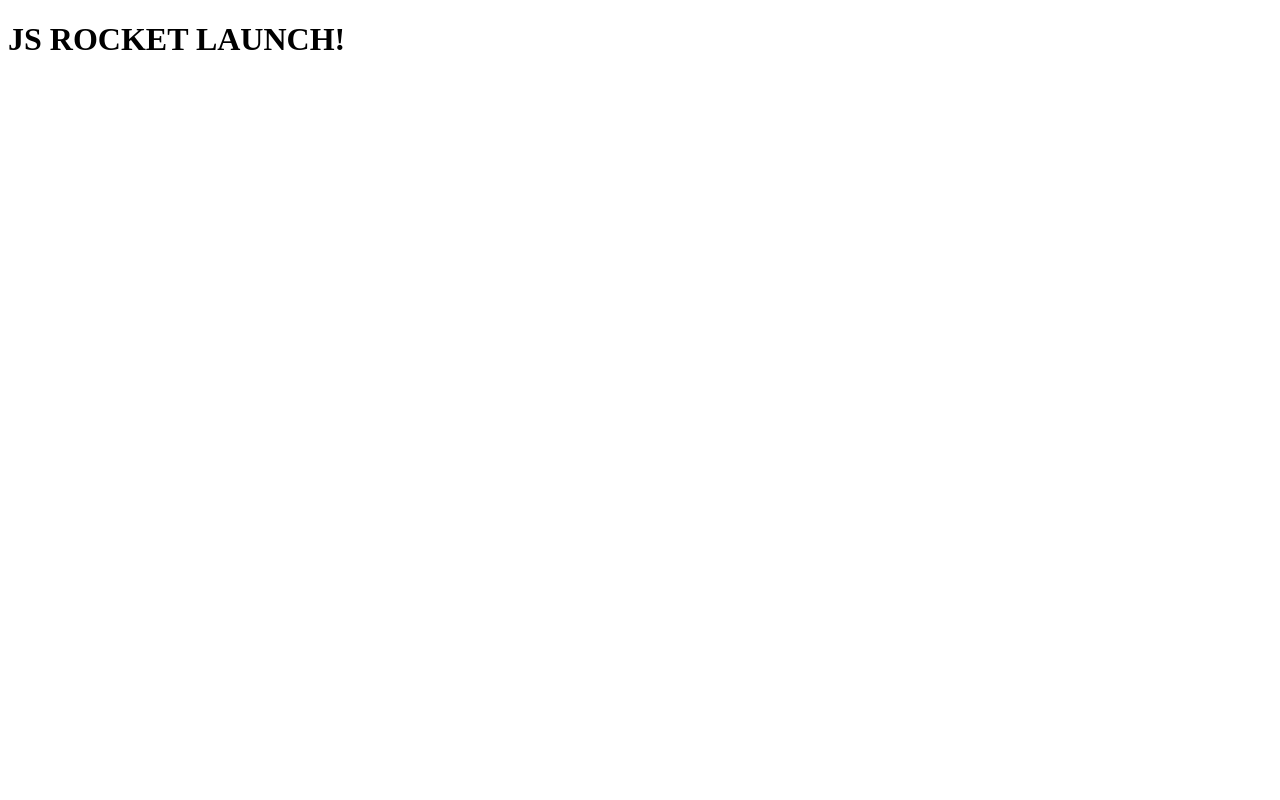
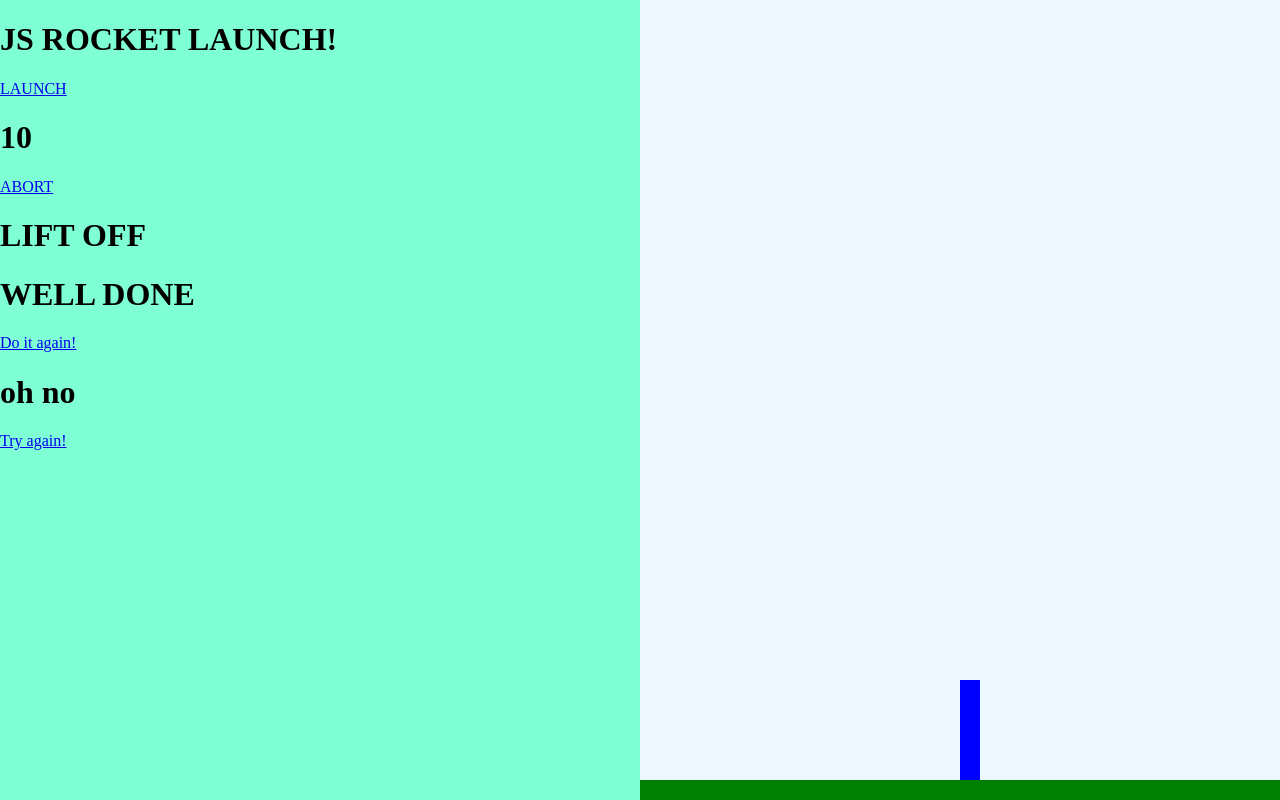
Before and after one commit to BrainChocoMagus/JS-ROCKET, a plain HTML site: page rocket.html in a window 1280 px wide. Drawn offline with Linux system fonts and the light colour scheme.

Commit message:
started doing rocket science
putting js on html

```diff
--- /dev/null
+++ b/css/rocket.css
@@ -0,0 +1,40 @@
+.left{
+    background-color: aquamarine;
+    position: fixed;
+    width:50%;
+    height:100%;
+    top:0;
+    left:0;
+}
+.right{
+    background-color: aliceblue;
+    position: fixed;
+    width:50%;
+    height:100%;
+    top:0;
+    right:0;
+
+}
+.rocket{
+    position:absolute;
+    left:50%;
+    bottom: 20px;
+    width: 20px;
+    height:100px;
+    background-color: blue;
+}
+.ground{
+    background-color: green;
+    position: absolute;
+    bottom: 0;
+    left: 0;
+    width: 100%;
+    height:20px;
+
+}
+a{
+
+}
+a.button{
+
+}
--- /dev/null
+++ b/rocket.css
@@ -0,0 +1,56 @@
+.left{
+    background-color: aquamarine;
+    position: fixed;
+    width:50%;
+    height:100%;
+    top:0;
+    left:0;
+}
+.right{
+    background-color: aliceblue;
+    position: fixed;
+    width:50%;
+    height:100%;
+    top:0;
+    right:0;
+
+}
+.rocket{
+    position:absolute;
+    left:50%;
+    bottom: 20px;
+    width: 20px;
+    height:100px;
+    background-color: blue;
+}
+.ground{
+    background-color: green;
+    position: absolute;
+    bottom: 0;
+    left: 0;
+    width: 100%;
+    height:20px;
+    transition: bottom 10000ms;
+}
+.rocket.flying{
+    bottom: 1000px;
+
+}
+
+.state1,.state2,.state3,.state4,.state5{
+    display: none;
+
+}
+
+
+body.body-state1.state1{display: none;}
+body.body-state2.state1{display: none;}
+body.body-state3.state1{display: none;}
+body.body-state4.state1{display: none;}
+body.body-state5.state1{display: none;}
+a{
+
+}
+a.button{
+
+}
--- a/rocket.html
+++ b/rocket.html
@@ -3,17 +3,35 @@
     <head>
 
         <title>Rocket Launch sequence!</title>
+        <link rel="stylesheet" type="text/css" href="css/rocket.css"
 
     </head>
-    <body>
+    <body class="body-state1">
         <div class="left">
             <div class="state1">
                 <h1>JS ROCKET LAUNCH!</h1>
-                <a HREF="#" class="button" onclick="startCountDown();"></a>
+                <a HREF="#" class="button" onclick="changeState(2);">LAUNCH</a>
+            </div>
+            <div class="state2">
+                <h1 id="countdown">10</h1>
+                <a HREF="#" class="button" onclick="changeState(1);">ABORT</a>
+            </div>
+            <div class="state3">
+                <h1 id="LIFT">LIFT OFF</h1>
+
+            </div>
+            <div class="state4">
+                <h1>WELL DONE</h1>
+                <a HREF="#" class="button" onclick="changeState(1);">Do it again!</a>
+            </div>
+            <div class="state5">
+                <h1>oh no</h1>
+                <a HREF="#" class="button" onclick="changeState(1);">Try again!</a>
             </div>
         </div>
         <div class="right">
             <div class="rocket"> </div>
+            <div class="ground"></div>
         </div>
     </body>
 
```
